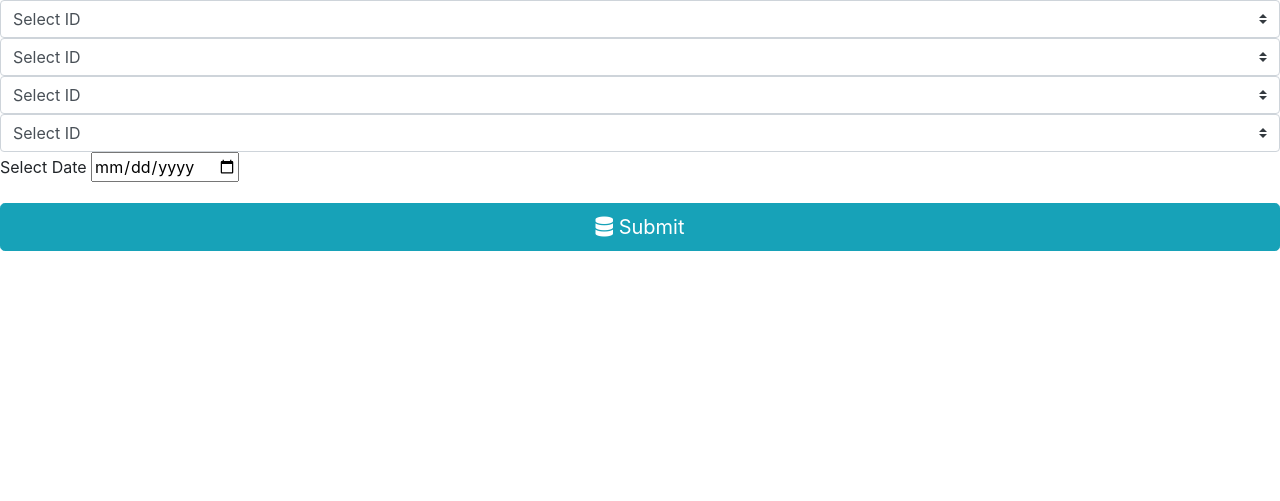
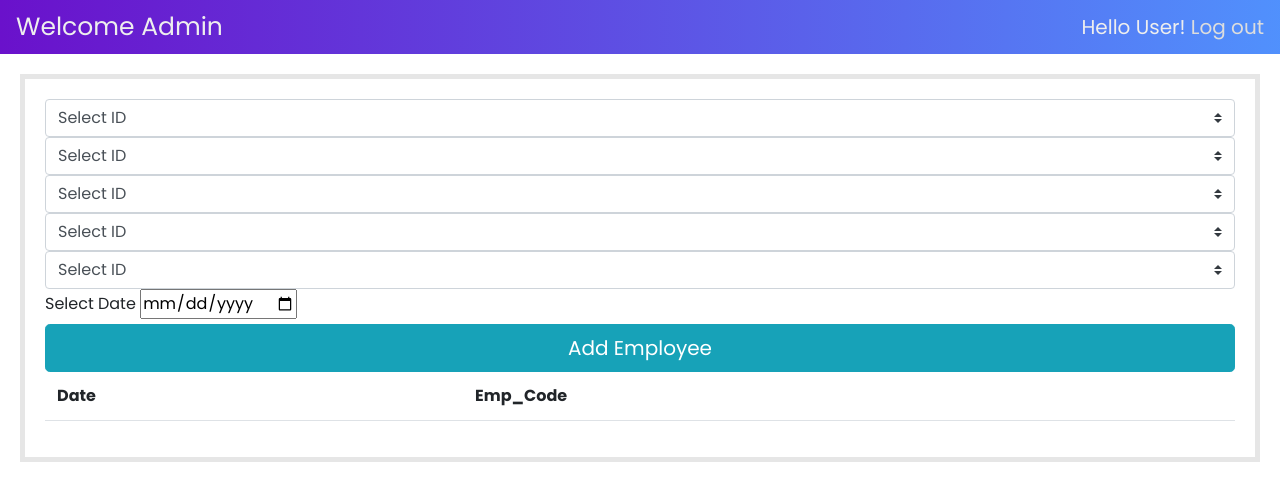
Before and after one commit to Jagruti-02/duty_management_system, a Django app: page /assign/ in a window 1280 px wide. Shown: the top 501 px of the page. Run offline with Django 4.2, Linux system fonts and the light colour scheme; data that the repository does not hold is empty; some libraries are stand-ins or nearby versions.

Commit message:
report_display

```diff
--- a/register/static/css/profile.css
+++ b/register/static/css/profile.css
@@ -65,6 +65,11 @@ details{
     display: flex;
 }
 
+tbody{
+    border: 2px solid green;
+}
+
+
 
 @media screen and (max-width:600px){
 
--- a/register/templates/assign.html
+++ b/register/templates/assign.html
@@ -1,6 +1,4 @@
-{% load crispy_forms_tags %}
-{% block content %}
-{% load static %}
+{% load crispy_forms_tags %} {% load static %}
 
 <!DOCTYPE html>
 <html lang="en">
@@ -9,6 +7,8 @@
     <meta name="viewport" content="width=device-width, initial-scale=1.0" />
     <meta http-equiv="X-UA-Compatible" content="ie=edge" />
     <title>Employee Reportings</title>
+    <link rel="stylesheet" href="{% static 'css/profile.css' %}" />
+
     <link
       rel="stylesheet"
       href="https://stackpath.bootstrapcdn.com/bootstrap/4.3.1/css/bootstrap.min.css"
@@ -23,45 +23,61 @@
       href="https://fonts.googleapis.com/css?family=Poppins:100,100italic,200,200italic,300,300italic,regular,italic,500,500italic,600,600italic,700,700italic,800,800italic,900,900italic"
       rel="stylesheet"
     />
+    <style>
+      * {
+        font-family: "Poppins", sans-serif;
+      }
 
+      .report-data {
+        border: 5px solid #e6e6e6;
+        padding: 20px;
+        margin: 20px;
+      }
+    </style>
   </head>
+
+  <body>
+    <div class="navbar">
+      <div class="welcome">Welcome Admin</div>
+      <div class="profile">Hello User! <a href="../signout/">Log out</a></div>
+    </div>
+
+    <div class="report-data">
       <form action="addtask/" method="POST" autocomplete="off">
         {% csrf_token %}
-
 
         <select class="custom-select" name="drop1">
           <option selected>Select ID</option>
           {% for employee in ldata %}
-    <option value="{{employee.emp_code}}">
-      {{employee.emp_code}}
-    </option>
+          <option value="{{employee.emp_code}}">{{employee.emp_code}}</option>
           {% endfor %}
         </select>
 
-  <select class="custom-select">
+        <select class="custom-select" name="drop2">
           <option selected>Select ID</option>
           {% for employee in ldata %}
-    <option value="{{employee.emp_code}}">
-      {{employee.emp_code}}
-    </option>
+          <option value="{{employee.emp_code}}">{{employee.emp_code}}</option>
           {% endfor %}
         </select>
 
-  <select class="custom-select">
+        <select class="custom-select" name="drop3">
           <option selected>Select ID</option>
           {% for employee in ldata %}
-    <option value="{{employee.emp_code}}">
-      {{employee.emp_code}}
-    </option>
+          <option value="{{employee.emp_code}}">{{employee.emp_code}}</option>
           {% endfor %}
         </select>
 
-  <select class="custom-select">
+        <select class="custom-select" name="drop4">
           <option selected>Select ID</option>
           {% for employee in ldata %}
-    <option value="{{employee.emp_code}}">
-      {{employee.emp_code}}
-    </option>
+          <option value="{{employee.emp_code}}">{{employee.emp_code}}</option>
+          {% endfor %}
+        </select>
+
+        <select class="custom-select" name="drop5">
+          <option selected>Select ID</option>
+          {% for employee in ldata %}
+          <option value="{{employee.emp_code}}">{{employee.emp_code}}</option>
           {% endfor %}
         </select>
 
@@ -69,13 +85,34 @@
         <input type="date" id="onduty" name="date" />
 
         <div class="row">
-    <div class="col-md-12 mt-3">
+          <div class="col-md-12 my-8">
             <button type="submit" class="btn btn-info btn-block btn-lg">
-        <i class="fas fa-database"></i> Submit
+              Add Employee
             </button>
           </div>
         </div>
 
+        <table class="table table-borderless mt-6 pt-30">
+          <thead class="border-bottom font-weight-bold mt-5">
+            <tr>
+              <td>Date</td>
+              <td>Emp_Code</td>
+            </tr>
+          </thead>
+          <tbody>
+            {% for k, v in reportings.items %}
+            <tr>
+              <td>{{k}}</td>
+            </tr>
+            {% for i in v %}
+            <tr>
+              <td></td>
+              <td>{{i}}</td>
+            </tr>
+            {% endfor %} {% endfor %}
+          </tbody>
+        </table>
       </form>
+    </div>
+  </body>
 </html>
-{% endblock content%}
--- a/register/views.py
+++ b/register/views.py
@@ -1,4 +1,5 @@
-from django.http import HttpResponse
+from django.http import HttpResponse, HttpResponseRedirect
+from django.urls import reverse
 from django.shortcuts import render, redirect
 from matplotlib.style import context
 from .forms import EmployeeForm
@@ -85,7 +86,15 @@ def success(request):
 
 def assign(request):
     login_data = Employee.objects.all()
-    return render(request, 'assign.html', {'ldata': login_data})
+    reportings = report_table.objects.all()
+    d = {}
+    for i in reportings:
+        date = i.date
+        if date in d:
+            d[date].append(i.emp_code)
+        else:
+            d[date] = [i.emp_code]
+    return render(request, 'assign.html', {'ldata': login_data, 'reportings': d})
 
 def reporting(request):
     return render(request, 'reporting.html')
@@ -93,10 +102,28 @@ def reporting(request):
 def addtask(request):
     if request.method == "POST":
         drop1 = request.POST['drop1']
+        drop2 = request.POST['drop2']
+        drop3 = request.POST['drop3']
+        drop4 = request.POST['drop4']
+        drop5 = request.POST['drop5']
         date = request.POST['date']
-        data = report_table(emp_code=drop1, date=date)
-        data.save()
-    return render(request, 'assign.html')
+        if drop1 != "Select ID":
+            data = report_table(emp_code=drop1, date=date)
+            data.save()
+        if drop2 != "Select ID":
+            data2 = report_table(emp_code=drop2, date=date)
+            data2.save()
+
+        if drop3 != "Select ID":
+            data3 = report_table(emp_code=drop3, date=date)
+            data3.save()
+        if drop4 != "Select ID":
+            data4 = report_table(emp_code=drop4, date=date)
+            data4.save()
+        if drop5 != "Select ID":
+            data5 = report_table(emp_code=drop5, date=date)
+            data5.save()
+    return HttpResponseRedirect(reverse('assign'))
 
 def signout(request):
     logout(request)
```
Also changed, not shown: register/templates/reporting.html (deleted). Lines whose indentation alone changed are shown as unchanged.
